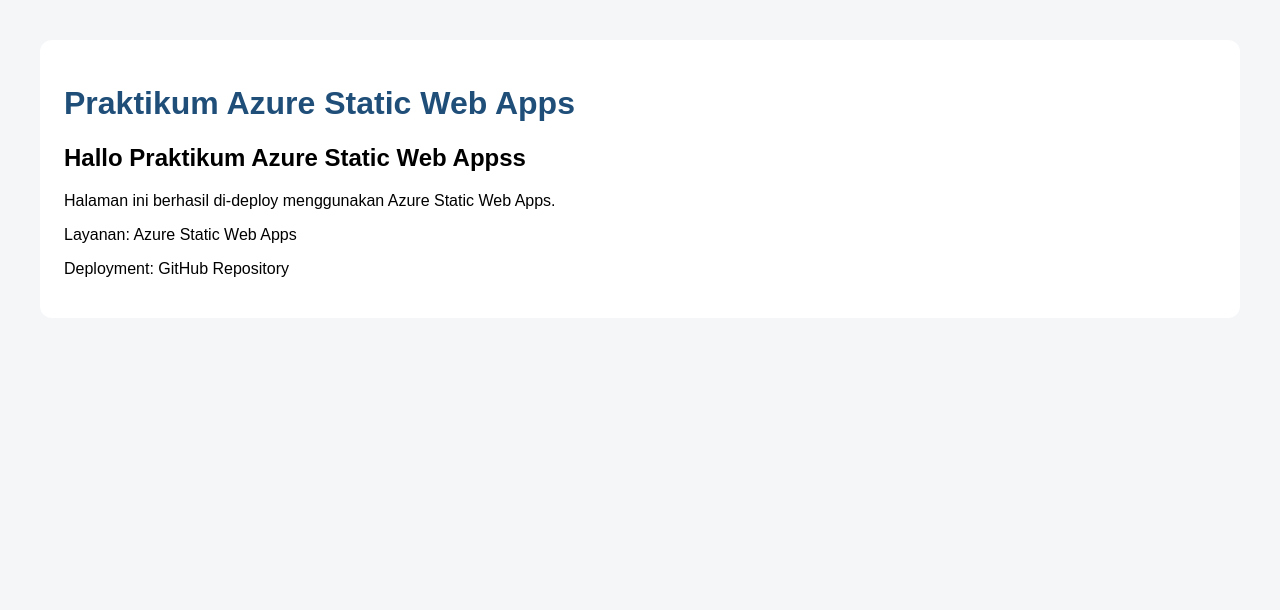
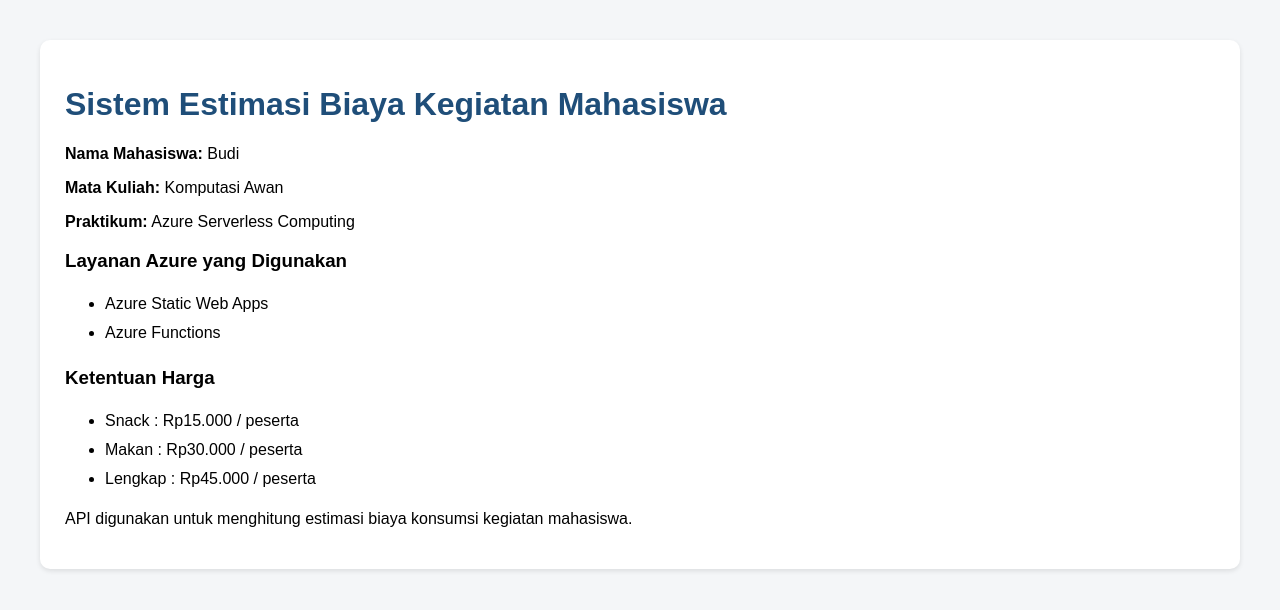
Before and after one commit to aaliyafazila/repo-swa-019, a plain HTML site: page index.html in a window 1280 px wide. Drawn offline with Linux system fonts and the light colour scheme.

Commit message:
Update index.html

```diff
--- a/index.html
+++ b/index.html
@@ -2,20 +2,60 @@
 <html lang="id">
 <head>
     <meta charset="UTF-8">
-    <title>Praktikum Azure Static Web Apps</title>
+    <title>Estimasi Biaya Kegiatan Mahasiswa</title>
     <style>
-        body { font-family: Arial; margin: 40px; background: #f4f6f8; }
-        .container { background: white; padding: 24px; border-radius: 12px; }
-        h1 { color: #1f4e79; }
+        body{
+            font-family: Arial, sans-serif;
+            background:#f4f6f8;
+            margin:40px;
+        }
+
+        .container{
+            background:white;
+            padding:25px;
+            border-radius:10px;
+            box-shadow:0 2px 5px rgba(0,0,0,.1);
+        }
+
+        h1{
+            color:#1f4e79;
+        }
+
+        ul{
+            line-height:1.8;
+        }
     </style>
 </head>
 <body>
-    <div class="container">
-        <h1>Praktikum Azure Static Web Apps</h1>
-        <h2>Hallo Praktikum Azure Static Web Appss</h2>
-        <p>Halaman ini berhasil di-deploy menggunakan Azure Static Web Apps.</p>
-        <p>Layanan: Azure Static Web Apps</p>
-        <p>Deployment: GitHub Repository</p>
-    </div>
+
+<div class="container">
+
+<h1>Sistem Estimasi Biaya Kegiatan Mahasiswa</h1>
+
+<p><strong>Nama Mahasiswa:</strong> Budi</p>
+<p><strong>Mata Kuliah:</strong> Komputasi Awan</p>
+<p><strong>Praktikum:</strong> Azure Serverless Computing</p>
+
+<h3>Layanan Azure yang Digunakan</h3>
+
+<ul>
+    <li>Azure Static Web Apps</li>
+    <li>Azure Functions</li>
+</ul>
+
+<h3>Ketentuan Harga</h3>
+
+<ul>
+    <li>Snack : Rp15.000 / peserta</li>
+    <li>Makan : Rp30.000 / peserta</li>
+    <li>Lengkap : Rp45.000 / peserta</li>
+</ul>
+
+<p>
+API digunakan untuk menghitung estimasi biaya konsumsi kegiatan mahasiswa.
+</p>
+
+</div>
+
 </body>
 </html>
```
